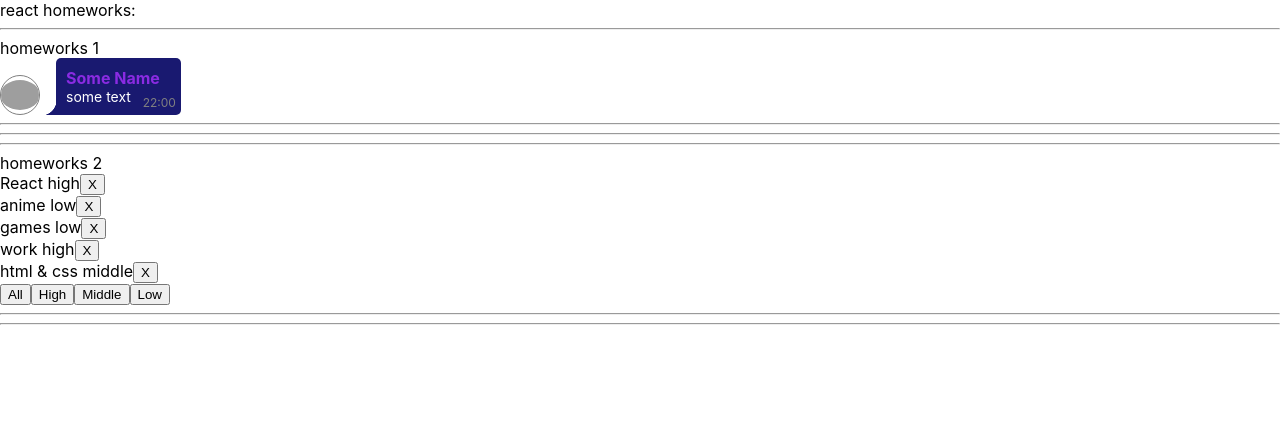
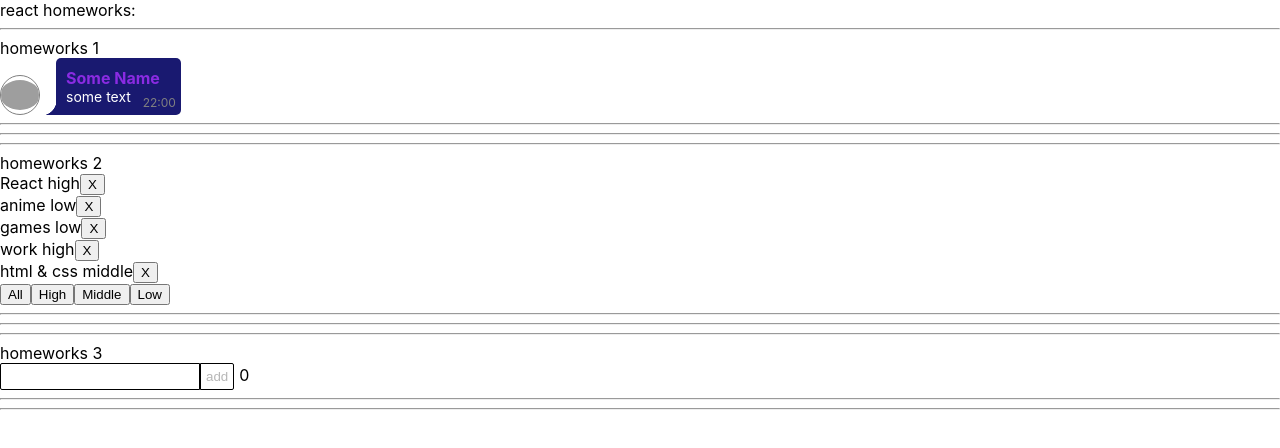
Before and after one commit to Timmy2324/homework, a React (Create React App) app: page / in a window 1280 px wide. Shown: the top 448 px of the page. Built offline with nearby package versions, Linux system fonts and the light colour scheme; grey boxes are pictures that could not be loaded.

Commit message:
homeworks 3

```diff
--- a/package.json
+++ b/package.json
@@ -11,10 +11,12 @@
     "@types/node": "^16.11.13",
     "@types/react": "^17.0.37",
     "@types/react-dom": "^17.0.11",
+    "@types/uuid": "^8.3.3",
     "react": "^17.0.2",
     "react-dom": "^17.0.2",
     "react-scripts": "5.0.0",
     "typescript": "^4.5.4",
+    "uuid": "^8.3.2",
     "web-vitals": "^2.1.2"
   },
   "scripts": {
--- a/src/p1-main/m1-ui/u1-app/App.tsx
+++ b/src/p1-main/m1-ui/u1-app/App.tsx
@@ -2,6 +2,7 @@ import React from 'react'
 import s from './App.module.css'
 import HW1 from '../../../p2-homeworks/h1/HW1'
 import HW2 from "../../../p2-homeworks/h2/HW2";
+import HW3 from '../../../p2-homeworks/h3/HW3';
 
 function App() {
     return (
@@ -9,7 +10,7 @@ function App() {
             <div>react homeworks:</div>
             <HW1/>
             <HW2/>
-            {/*<HW3/>*/}
+            <HW3/>
             {/*<HW4/>*/}
             {/*<HW5/>*/}
 
--- a/src/p2-homeworks/h3/Greeting.module.css
+++ b/src/p2-homeworks/h3/Greeting.module.css
@@ -2,6 +2,32 @@
 
 }
 
-.error {
+.input {
+    box-sizing: border-box;
+    width: 200px;
+    padding: 5px 2px;
+    border-radius: 2px 0 0 2px;
+    border: 1px solid black;
+}
+
+.input:focus-visible {
+    outline: none;
+}
+
+.button {
+    padding: 5px;
+    border-radius: 0 2px 2px 0;
+    border: 1px solid black;
+    background: white;
+    margin-right: 5px;
+}
+
+.errorInput {
     border: 1px solid red;
+    border-radius: 2px 0 0 2px;
 }
+
+.errorMessage {
+    display: block;
+    color: red;
+}
--- a/src/p2-homeworks/h3/Greeting.tsx
+++ b/src/p2-homeworks/h3/Greeting.tsx
@@ -1,26 +1,27 @@
-import React from 'react'
+import React, {ChangeEvent, KeyboardEvent} from 'react'
 import s from './Greeting.module.css'
 
 type GreetingPropsType = {
-    name: any // need to fix any
-    setNameCallback: any // need to fix any
-    addUser: any // need to fix any
-    error: any // need to fix any
-    totalUsers: any // need to fix any
+    name: string // need to fix any
+    setNameCallback: (e: ChangeEvent<HTMLInputElement>) => void // need to fix any
+    onKeyPressAddUser: (e: KeyboardEvent<HTMLInputElement>) => void
+    addUser: () => void // need to fix any
+    error: string // need to fix any
+    totalUsers: number // need to fix any
 }
 
 // презентационная компонента (для верстальщика)
 const Greeting: React.FC<GreetingPropsType> = (
-    {name, setNameCallback, addUser, error, totalUsers} // деструктуризация пропсов
+    {name, setNameCallback, onKeyPressAddUser, addUser, error, totalUsers} // деструктуризация пропсов
 ) => {
-    const inputClass = s.error // need to fix with (?:)
+    const inputClass = error ? s.errorInput : '';// need to fix with (?:)
 
     return (
         <div>
-            <input value={name} onChange={setNameCallback} className={inputClass}/>
-            <span>{error}</span>
-            <button onClick={addUser}>add</button>
+            <input value={name} onChange={setNameCallback} onKeyPress={onKeyPressAddUser} className={inputClass + ' ' + s.input}/>
+            <button disabled={!name} onClick={addUser} className={s.button}>add</button>
             <span>{totalUsers}</span>
+            <span className={s.errorMessage}>{error}</span>
         </div>
     )
 }
--- a/src/p2-homeworks/h3/GreetingContainer.tsx
+++ b/src/p2-homeworks/h3/GreetingContainer.tsx
@@ -1,9 +1,10 @@
-import React, {useState} from 'react'
+import React, {ChangeEvent, useState, KeyboardEvent} from 'react'
 import Greeting from './Greeting'
+import {UserType} from "./HW3";
 
 type GreetingContainerPropsType = {
-    users: any // need to fix any
-    addUserCallback: any // need to fix any
+    users: Array<UserType> // need to fix any
+    addUserCallback: (name: string) => void // need to fix any
 }
 
 // более простой и понятный для новичков
@@ -12,22 +13,50 @@ type GreetingContainerPropsType = {
 // более современный и удобный для про :)
 // уровень локальной логики
 const GreetingContainer: React.FC<GreetingContainerPropsType> = ({users, addUserCallback}) => { // деструктуризация пропсов
-    const [name, setName] = useState<any>('') // need to fix any
-    const [error, setError] = useState<any>('') // need to fix any
+    const [name, setName] = useState<string>('') // need to fix any
+    const [error, setError] = useState<string>('') // need to fix any
 
-    const setNameCallback = (e: any) => { // need to fix any
-        setName('') // need to fix
-    }
-    const addUser = () => {
-        alert(`Hello  !`) // need to fix
+    const errorText = 'name is require!';
+
+    const setNameCallback = (e: ChangeEvent<HTMLInputElement>) => { // need to fix any
+
+        if (e.currentTarget.value[0] === ' ') {
+            e.currentTarget.value = e.currentTarget.value.slice(1);
+        }
+
+        if (e.currentTarget.value) {
+            setError('');
+        } else {
+            setError(errorText);
+        }
+
+        setName(e.currentTarget.value); // need to fix
     }
 
-    const totalUsers = 0 // need to fix
+    const addUser = () => {
+        if (name === '') {
+            setError(errorText);
+            return;
+        }
+        setError('');
+        addUserCallback(name);
+        alert(`Hello ${name}!`) // need to fix
+        setName('')
+    }
+
+    const onKeyPressAddUser = (e: KeyboardEvent<HTMLInputElement>) => {
+        if (e.key === 'Enter') {
+            addUser()
+        }
+    }
+
+    const totalUsers = users.length; // need to fix
 
     return (
         <Greeting
             name={name}
             setNameCallback={setNameCallback}
+            onKeyPressAddUser={onKeyPressAddUser}
             addUser={addUser}
             error={error}
             totalUsers={totalUsers}
--- a/src/p2-homeworks/h3/HW3.tsx
+++ b/src/p2-homeworks/h3/HW3.tsx
@@ -1,18 +1,25 @@
 import React, {useState} from 'react'
+import { v1 } from 'uuid'
 import GreetingContainer from './GreetingContainer'
 
 // types
 export type UserType = {
-    _id: any // need to fix any
-    name: any // need to fix any
+    _id: string // need to fix any
+    name: string // need to fix any
 }
 
 // уровень работы с глобальными данными
 function HW3() {
-    const [users, setUsers] = useState<any>([]) // need to fix any
+    const [users, setUsers] = useState<Array<UserType>>([]) // need to fix any
 
-    const addUserCallback = (name: any) => { // need to fix any
-        setUsers([]) // need to fix
+    const addUserCallback = (name: string) => { // need to fix any
+
+        const newUser: UserType = {
+            _id: v1(),
+            name,
+        }
+
+        setUsers([...users, newUser]) // need to fix
     }
 
     return (
```
Also changed, not shown: 1 other file (tests, documents, lock files or other folders).
